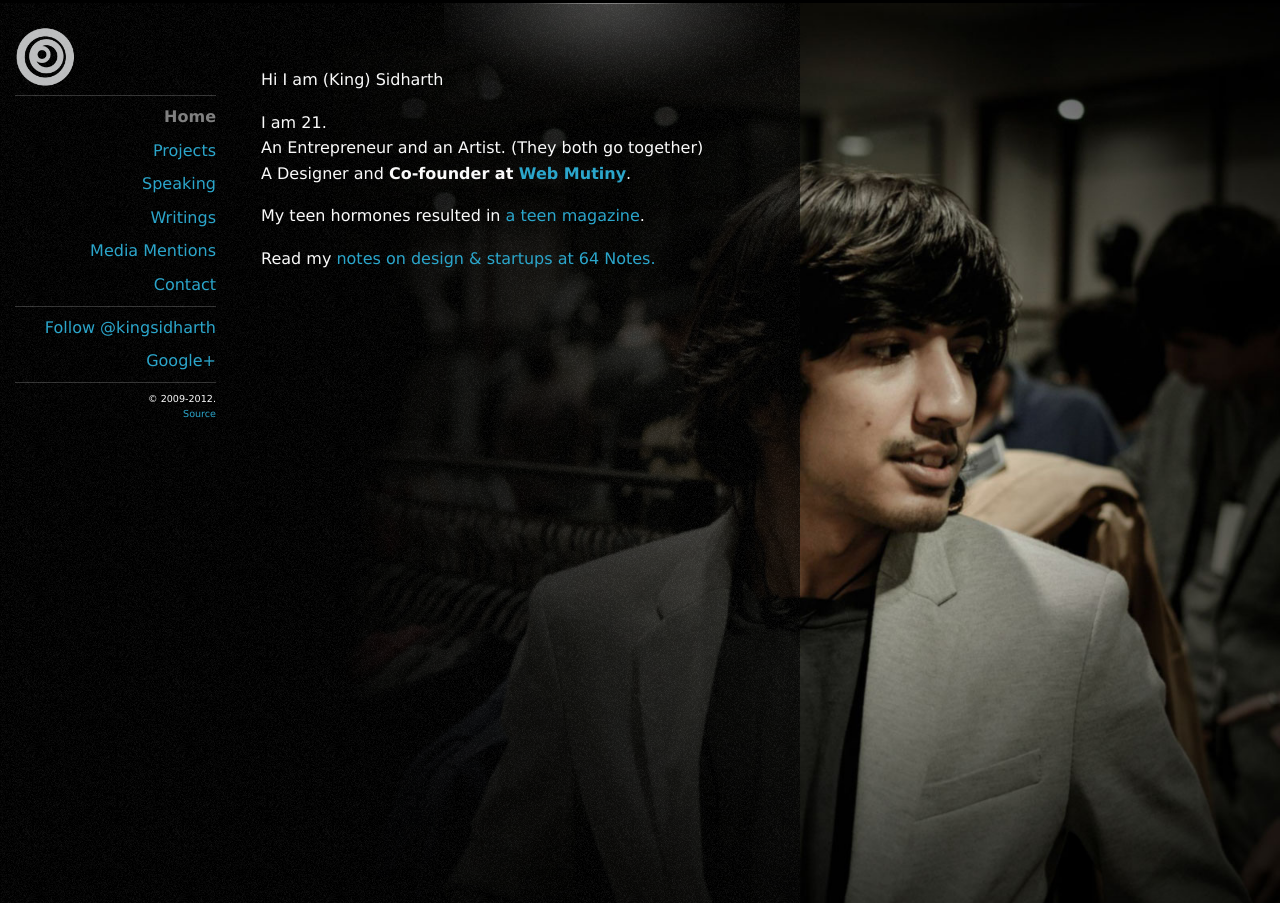
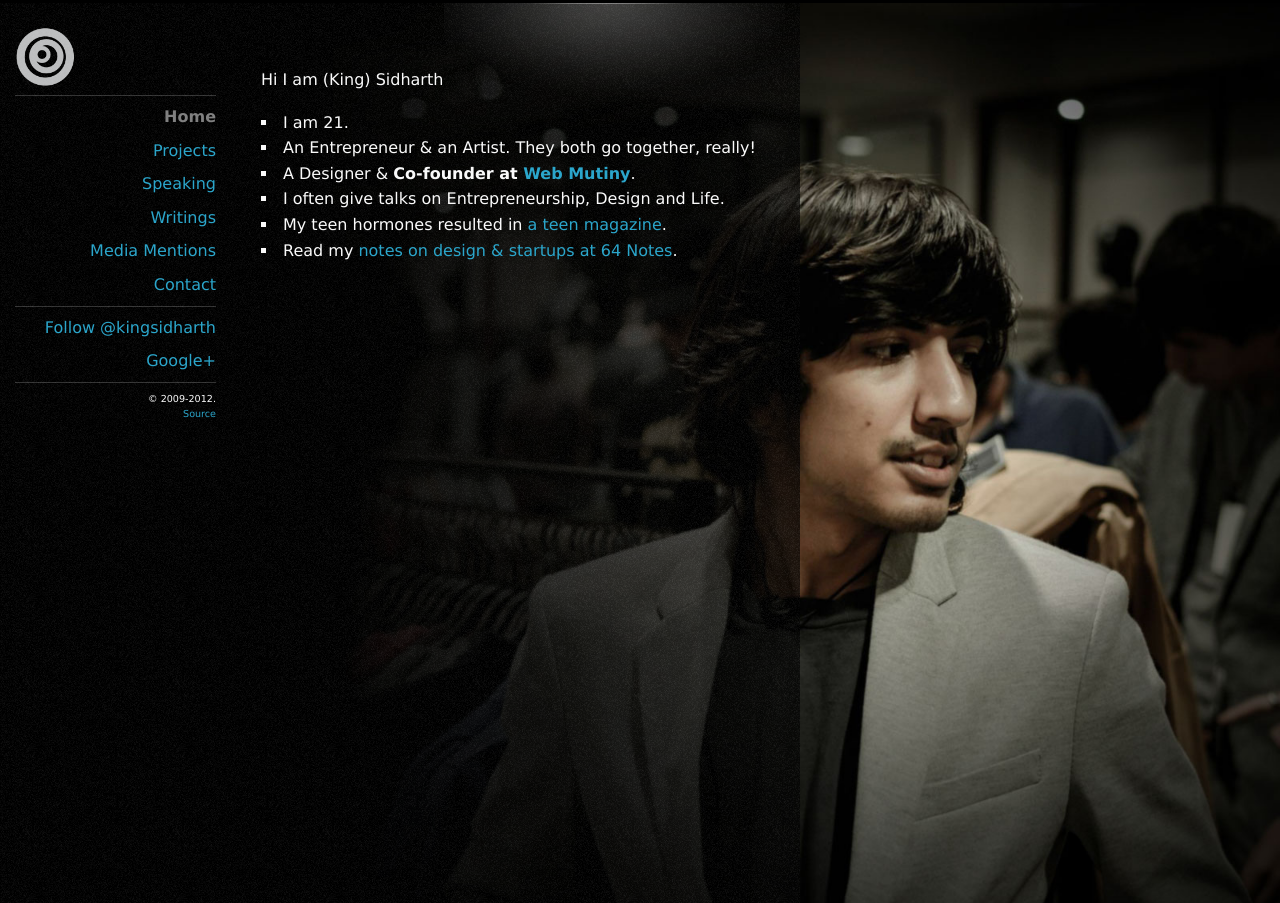
Before and after one commit to utkarshkukreti/kingsidharth.github.com, a Jekyll site: the page built from index.html, in a window 1280 px wide. Built offline with Jekyll 4.4.1, drawn with Linux system fonts in a browser that asks for light colours; comment, search, counter and statistics services are not loaded.

Commit message:
Home Page Content Update

```diff
--- a/index.html
+++ b/index.html
@@ -6,11 +6,12 @@ background: default.jpg
 ---
 <div class="post home" data-destination="home">
   <p>Hi I am (King) Sidharth<br/>
-
-  <p>I am 21.<br/>
-  An Entrepreneur and an Artist. (They both go together)<br/>
-  A Designer and <strong>Co-founder at <a href="http://webmutiny.in">Web Mutiny</a></strong>.</p>
-  <p>
-  My teen hormones resulted in <a href="http://thefriendz.biz">a teen magazine</a>.</p>
-  <p>Read my <a href="http://64notes.com">notes on design & startups at 64 Notes.</a></p>
+  <ul>
+    <li>I am 21.</li>
+    <li>An Entrepreneur &amp; an Artist. They both go together, really!</li>
+    <li>A Designer &amp; <strong>Co-founder at <a href="http://webmutiny.in">Web Mutiny</a></strong>.</li>
+    <li>I often give talks on Entrepreneurship, Design and Life.</li>
+    <li>My teen hormones resulted in <a href="http://thefriendz.biz">a teen magazine</a>.</li>
+    <li>Read my <a href="http://64notes.com">notes on design & startups at 64 Notes</a>.</li>
+  </ul>
 </div>
```
